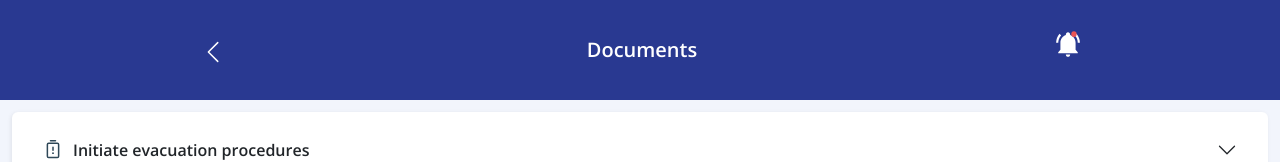
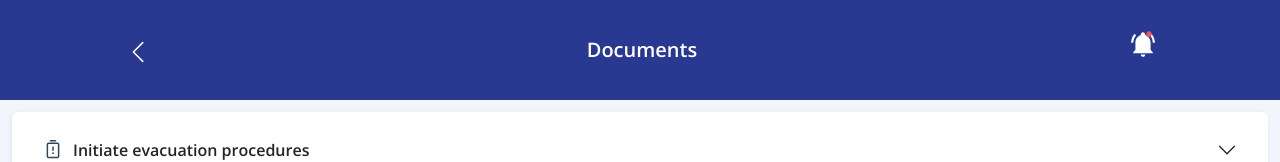
Before and after one commit to nexbe/saint7, a Next.js app: page /documents in a window 1280 px wide. Shown: the top 162 px of the page. Built offline with nearby package versions, Linux system fonts and the light colour scheme.

Commit message:
noti-icon

```diff
--- a/components/layout/HeaderNoti.js
+++ b/components/layout/HeaderNoti.js
@@ -9,7 +9,7 @@ const HeaderNoti = ({ title, href }) => {
   return (
     <div css={styles.wrapper}>
       <Link href={href}>
-       <BackArrow />
+        <BackArrow />
       </Link>
       {title}
       <NotiIcon />
@@ -23,11 +23,11 @@ const styles = {
   wrapper: css`
     display: flex;
     flex-direction: row;
-    justify-content:space-around;
-    gap: 20px;
+    justify-content: space-around;
+    gap: 20%;
     font-size: 20px;
     font-weight: 700;
-    padding:30px;
+    padding: 30px;
     color: var(--white);
     background: var(--primary);
   `,
--- a/public/icons/notiIcon.js
+++ b/public/icons/notiIcon.js
@@ -9,25 +9,6 @@ function Icon() {
       fill="none"
       viewBox="0 0 26 28"
     >
-      <path fill="#DEDEDE" d="M0 0H26V28H0z"></path>
-      <g clipPath="url(#clip0_0_1)">
-        <rect
-          width="428"
-          height="926"
-          x="-378"
-          y="-70"
-          fill="#F7F7F9"
-          rx="30"
-        ></rect>
-        <g>
-          <path
-            fill="#293991"
-            d="M0 0H428V152H0z"
-            transform="translate(-378 -70)"
-          ></path>
-          <g>
-            <g>
-              <g>
       <path
         fill="#fff"
         d="M22.75 22.165v1.167H3.25v-1.167l2.167-2.333v-7c0-3.617 2.2-6.802 5.417-7.828v-.339c0-.618.228-1.212.635-1.65A2.091 2.091 0 0113 2.332c.574 0 1.125.246 1.532.683.406.438.634 1.032.634 1.65v.339c3.218 1.026 5.417 4.211 5.417 7.828v7l2.167 2.333zM15.168 24.5c0 .619-.228 1.212-.634 1.65a2.091 2.091 0 01-1.532.683 2.091 2.091 0 01-1.532-.683 2.428 2.428 0 01-.635-1.65M21.397 3.72l-1.539 1.657a10.557 10.557 0 012.14 3.415c.497 1.28.753 2.653.753 4.04h2.166c0-3.418-1.256-6.708-3.52-9.112zM1.084 12.832h2.167c0-2.8 1.04-5.483 2.892-7.455L4.605 3.72a12.885 12.885 0 00-2.61 4.176 13.645 13.645 0 00-.911 4.936z"
@@ -39,28 +20,6 @@ function Icon() {
         rx="2.708"
         ry="2.917"
       ></ellipse>
-              </g>
-            </g>
-          </g>
-        </g>
-      </g>
-      <path
-        stroke="#293991"
-        strokeWidth="20"
-        d="M-5952 -1218H9467V14390H-5952z"
-      ></path>
-      <defs>
-        <clipPath id="clip0_0_1">
-          <rect
-            width="428"
-            height="926"
-            x="-378"
-            y="-70"
-            fill="#fff"
-            rx="30"
-          ></rect>
-        </clipPath>
-      </defs>
     </svg>
   );
 }
```
Lines whose indentation alone changed are shown as unchanged.
